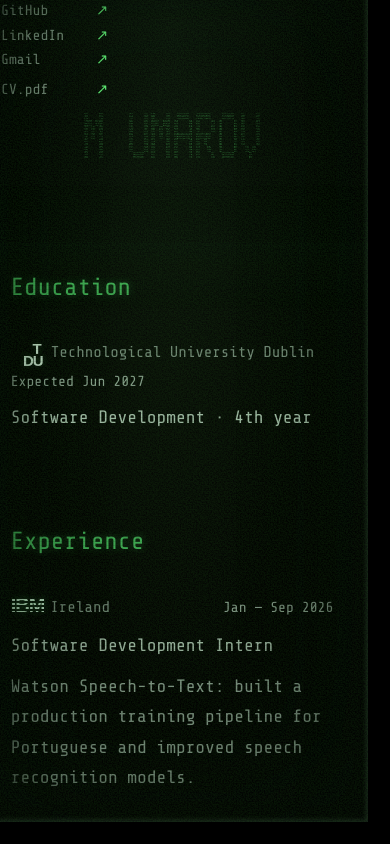
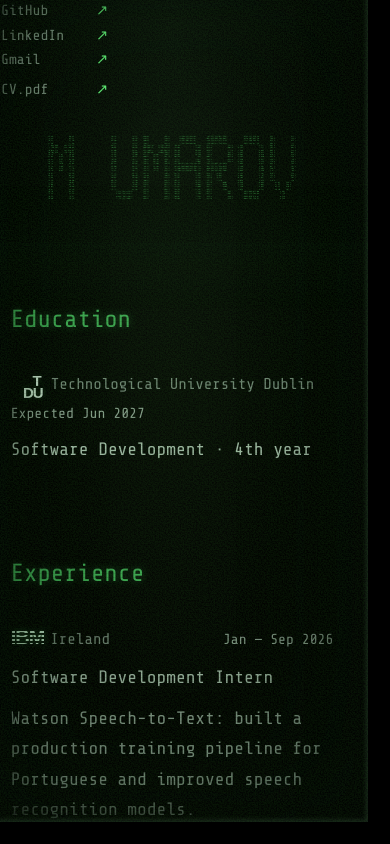
Before and after one commit to Muha126/umarov.eu, a React (Vite) app in the folder umarov-portfolio/: page / in a window 390 px wide. Built offline with nearby package versions, Linux system fonts and the light colour scheme.

Commit message:
fixed phone sizing

```diff
--- a/umarov-portfolio/src/App.css
+++ b/umarov-portfolio/src/App.css
@@ -471,7 +471,7 @@
 @media (max-width: 600px) {
   .terminal { padding-inline: 6vw; }
   .social-links { top: 24px; left: 24px; font-size: 14.625px; }
-  .console-name { height: 180px; }
+  .console-name { width: 72%; height: 180px; margin-top: 32px; }
   .experience { width: 94%; margin-top: 40px; }
   .experience-heading { flex-wrap: wrap; gap: 2px 12px; }
   .live-console { width: 94%; margin-bottom: 80px; }
```
